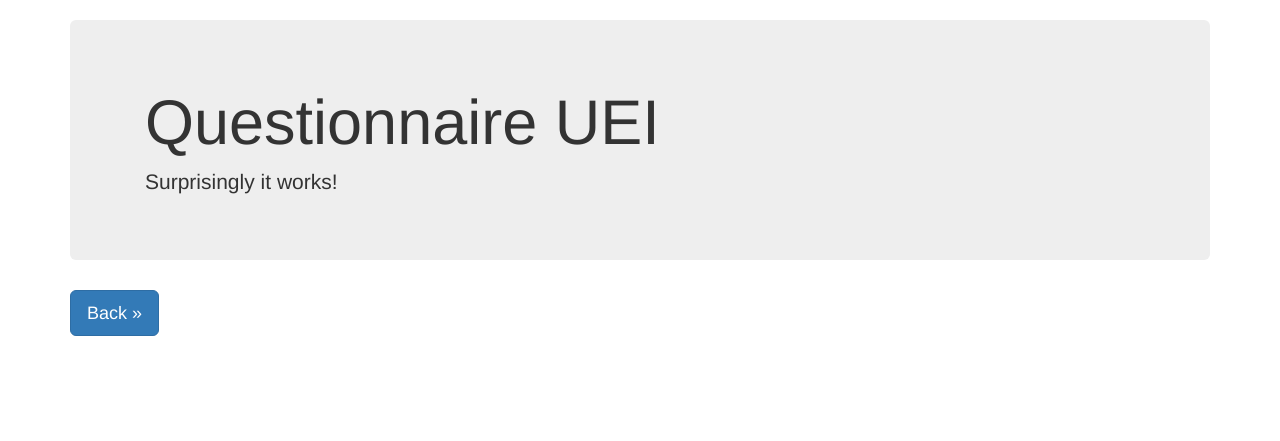
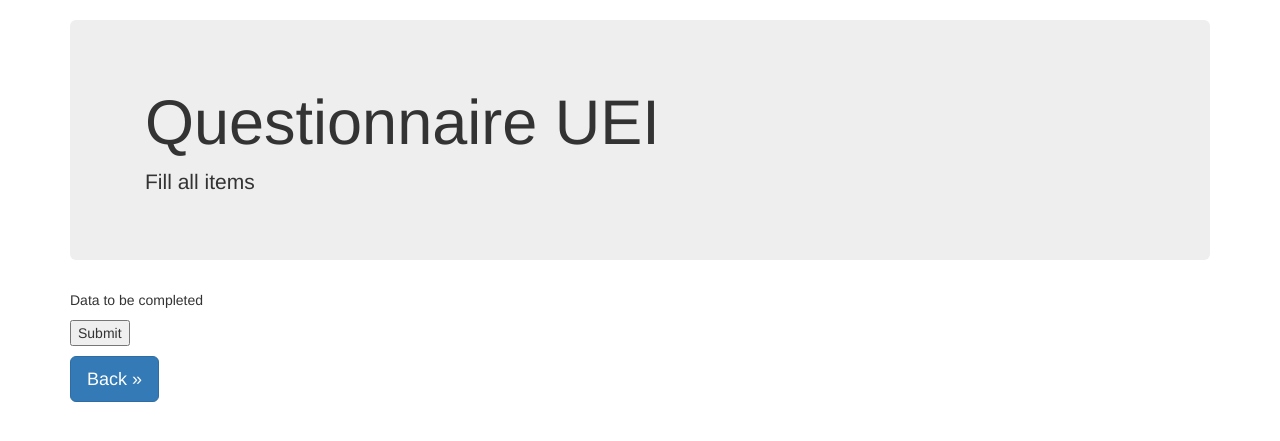
Before and after one commit to STEPbySTEPproj/HF_metrics, a Flask app: template src/questionnaire/questionnaire/templates/questionnaire_uei.html in a window 1280 px wide. Shown: the part 52-493 px from the top of the page. Run offline with Flask 2, Linux system fonts and the light colour scheme; the template is opened without the code that fills it, so the values that code supplies are empty, except form fields; form fields are guessed from the names that the template uses; some libraries are stand-ins or nearby versions.

Commit message:
first uei version

```diff
--- a/src/pi_hf/pi_hf/scriptUEI.py
+++ b/src/pi_hf/pi_hf/scriptUEI.py
@@ -79,6 +79,7 @@
             "1.14. Has the safe mode not been activated (the system did not switch off) when the situation did require it?")
     else:
         result = pd.read_csv(input_file, sep=',')
+        print(result["Type"] == "1.1")
         q1_1 = int(result[result["Type"] == "1.1"]["Value"])
         q1_2 = int(result[result["Type"] == "1.2"]["Value"])
         q1_3 = int(result[result["Type"] == "1.3"]["Value"])
--- a/src/questionnaire/questionnaire/main.py
+++ b/src/questionnaire/questionnaire/main.py
@@ -1,13 +1,29 @@
 from flask import Flask, render_template, Response
 from flask_bootstrap import Bootstrap
-from questionnaire.forms import formLPP
+from questionnaire.forms import formLPP, formUEI
 from io import StringIO
+
+
 class LPPData:
     def __init__(self):
 
         self.data = list()
-        self.a = 5
-        self.b = 5
+
+    def generate_file(self):
+
+        msg = "Type,Value\n"
+
+        for item in self.data:
+            msg += '{},{}\n'.format(item[0], item[1])
+        file_buffer = StringIO(msg)
+        file_buffer.seek(0)
+        return file_buffer
+
+
+class UEIData:
+    def __init__(self):
+
+        self.data = list()
 
     def generate_file(self):
 
@@ -19,9 +35,30 @@
         file_buffer.seek(0)
         return file_buffer
 
+    def score(self, id, score):
+
+        scoring_map = {'1.1': {'c1': 1, 'c2': 2, 'c3':3},
+                       '1.2': {'c1': 1, 'c2': 2, 'c3':3},
+                       '1.3': {'c1': 1, 'c2': 2, 'c3':3},
+                       '1.4': {'c1': 1, 'c2': 2, 'c3':3},
+                       '1.5': {'c1': 1, 'c2': 2, 'c3':3},
+                       '1.6': {'c1': 1, 'c2': 2, 'c3':3},
+                       '1.7': {'c1': 1, 'c2': 2, 'c3':3},
+                       '1.8': {'c1': 1, 'c2': 2, 'c3':3},
+                       '1.9': {'c1': 1, 'c2': 3},
+                       '1.10': {'c1': 1, 'c2': 3},
+                       '1.11': {'c1': 1, 'c2': 3},
+                       '1.12': {'c1': 1, 'c2': 2, 'c3':3},
+                       '1.13': {'c1': 1, 'c2': 2, 'c3':3},
+                       '1.14': {'c1': 1, 'c2': 3},
+                      }
+        id_score = scoring_map[id]
+        return id_score[score]
+
 app = Flask(__name__)
 bootstrap = Bootstrap(app)
 lpp_val = LPPData()
+uei_val = UEIData()
 
 @app.route('/')
 @app.route('/index')
@@ -39,20 +76,21 @@
     print("here")
 
     if form.validate_on_submit():
-        lpp_val.data.append(['a',form.a.data])
-        lpp_val.data.append(['b',form.b.data])
-        lpp_val.data.append(['c',form.c.data])
-        lpp_val.data.append(['d',form.d.data])
-        lpp_val.data.append(['e',form.e.data])
-        lpp_val.data.append(['f',form.f.data])
-        lpp_val.data.append(['g',form.g.data])
-        lpp_val.data.append(['h',form.h.data])
-        lpp_val.data.append(['i',form.i.data])
-        lpp_val.data.append(['j',form.j.data])
-        lpp_val.data.append(['k',form.k.data])
-        lpp_val.data.append(['l',form.l.data])
-        lpp_val.data.append(['m',form.m.data])
-        lpp_val.data.append(['n',form.n.data])
+        lpp_val.data.clear()
+        lpp_val.data.append(['A',form.a.data])
+        lpp_val.data.append(['B',form.b.data])
+        lpp_val.data.append(['C',form.c.data])
+        lpp_val.data.append(['D',form.d.data])
+        lpp_val.data.append(['E',form.e.data])
+        lpp_val.data.append(['F',form.f.data])
+        lpp_val.data.append(['G',form.g.data])
+        lpp_val.data.append(['H',form.h.data])
+        lpp_val.data.append(['I',form.i.data])
+        lpp_val.data.append(['J',form.j.data])
+        lpp_val.data.append(['K',form.k.data])
+        lpp_val.data.append(['L',form.l.data])
+        lpp_val.data.append(['M',form.m.data])
+        lpp_val.data.append(['N',form.n.data])
 
         print("Data Validated")
         print(lpp_val.data)
@@ -61,11 +99,44 @@
 
 @app.route('/questionnaire_uei', methods=['GET', 'POST'])
 def questionnaire_uei():
-    return render_template('questionnaire_uei.html')
+    form = formUEI()
+    print("UHEI: here")
+    if form.validate_on_submit():
+        print("Data validated")
+        uei_val.data.clear()
+        uei_val.data.append(['1.1',uei_val.score('1.1', form.a.data)])
+        uei_val.data.append(['1.2',uei_val.score('1.2', form.b.data)])
+        uei_val.data.append(['1.3',uei_val.score('1.3', form.c.data)])
+        uei_val.data.append(['1.4',uei_val.score('1.4', form.d.data)])
+        uei_val.data.append(['1.5',uei_val.score('1.5', form.e.data)])
+        uei_val.data.append(['1.6',uei_val.score('1.6', form.f.data)])
+        uei_val.data.append(['1.7',uei_val.score('1.7', form.g.data)])
+        uei_val.data.append(['1.8',uei_val.score('1.8', form.h.data)])
+        uei_val.data.append(['1.9',uei_val.score('1.9', form.i.data)])
+        uei_val.data.append(['1.10',uei_val.score('1.10', form.j.data)])
+        uei_val.data.append(['1.11',uei_val.score('1.11', form.k.data)])
+        uei_val.data.append(['1.12',uei_val.score('1.12', form.l.data)])
+        uei_val.data.append(['1.13',uei_val.score('1.13', form.m.data)])
+        uei_val.data.append(['1.14',uei_val.score('1.14', form.n.data)])
+
+        form.validated = True
+
+    return render_template('questionnaire_uei.html', form=form)
 
 @app.route("/download", methods=['GET', 'POST'])
 def download(file_name='lpp'):
     generated_file = lpp_val.generate_file()
+    response = Response(generated_file, mimetype="text/csv")
+    # add a filename
+    response.headers.set(
+        "Content-Disposition", "attachment", filename="{0}.csv".format(file_name)
+    )
+    return response
+
+
+@app.route("/download_uei", methods=['GET', 'POST'])
+def download_uei(file_name='uei'):
+    generated_file = uei_val.generate_file()
     response = Response(generated_file, mimetype="text/csv")
     # add a filename
     response.headers.set(
--- a/src/questionnaire/questionnaire/templates/questionnaire_uei.html
+++ b/src/questionnaire/questionnaire/templates/questionnaire_uei.html
@@ -21,12 +21,48 @@
  {% block app_content %}
 
  <div class="jumbotron">
-       <div class="container">
+ <div class="container">
 
  <h1>Questionnaire UEI </h1>
- <p>Surprisingly it works!</p>
+ <p>Fill all items</p>
  </div>
  </div>
+
+
+ <form action="" method="POST" enctype="multipart/form-data" >
+  {{ form.hidden_tag() }}
+
+
+  {% if form.validated %}
+  <p>Data validated</p>
+  <p><a class="btn btn-primary btn-lg" href="{{ url_for('download_uei') }}" role="button">Download &raquo;</a></p>
+
+  {% else %}
+  <p>Data to be completed</p>
+  {% endif %}
+
+<table style="width:100%">
+{% for field in form if field.name != "csrf_token" %}
+{% if field.name != 'submit' %}
+<tr>
+  <td colspan=3>{{ field.label() }} </td>
+</tr>
+<tr>
+  {% for subfield in field %}
+    <td>{{ subfield.label }}</td>
+  {% endfor %}
+</tr>
+<tr>
+  {% for subfield in field %}
+    <td>{{ subfield }}</td>
+  {% endfor %}
+</tr>
+{% endif %}
+{% endfor %}
+</table>
+
+<p>{{ form.submit() }}</p>
+ </form>
 
  <div>
    <p><a class="btn btn-primary btn-lg" href="{{ url_for('select_questionnaire') }}" role="button">Back &raquo;</a></p>
```
Also changed, not shown: src/questionnaire/questionnaire/forms.py (+33 -14 lines), src/questionnaire/questionnaire/templates/intro.html (+3 -66 lines), README.md.
